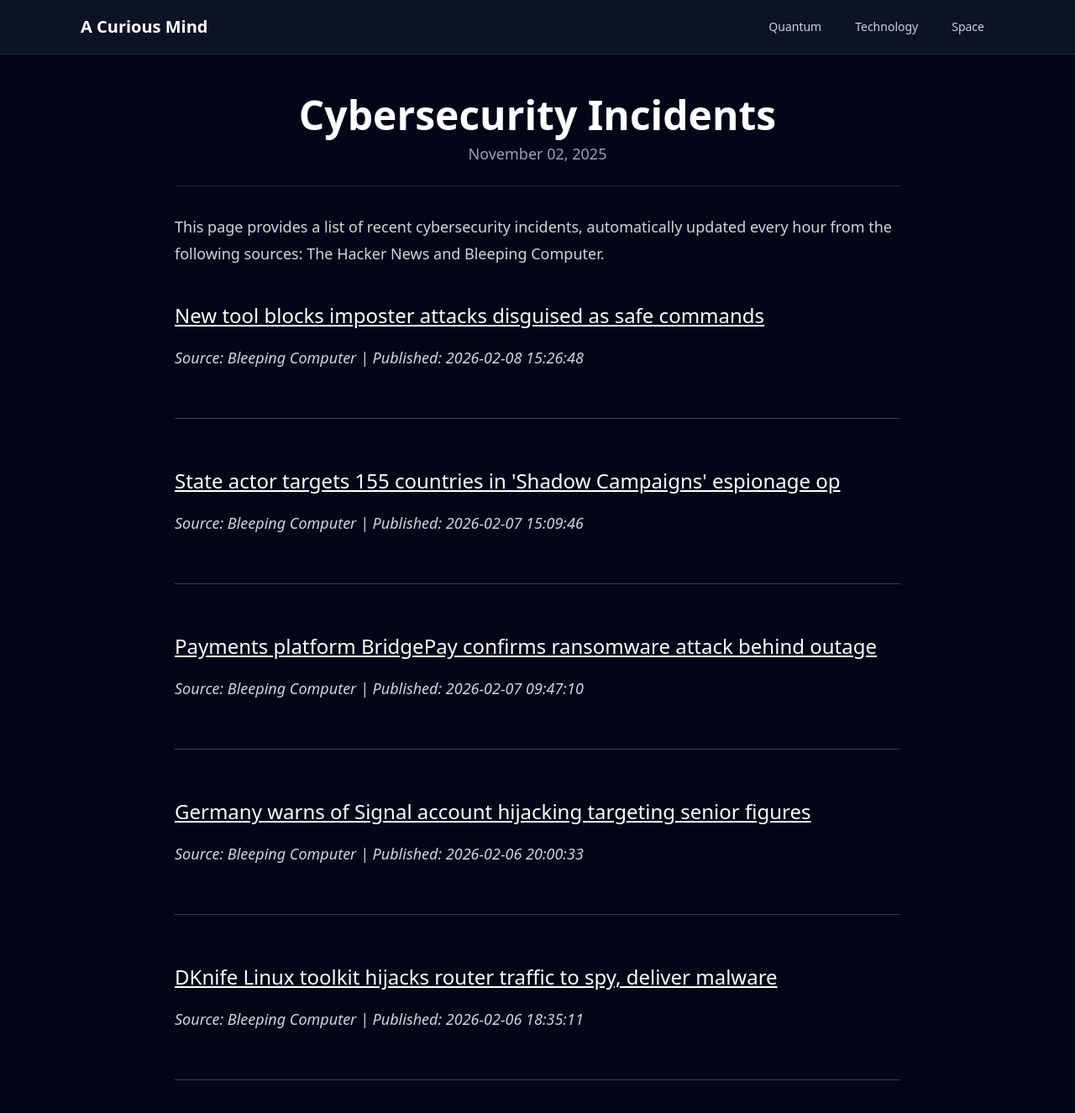
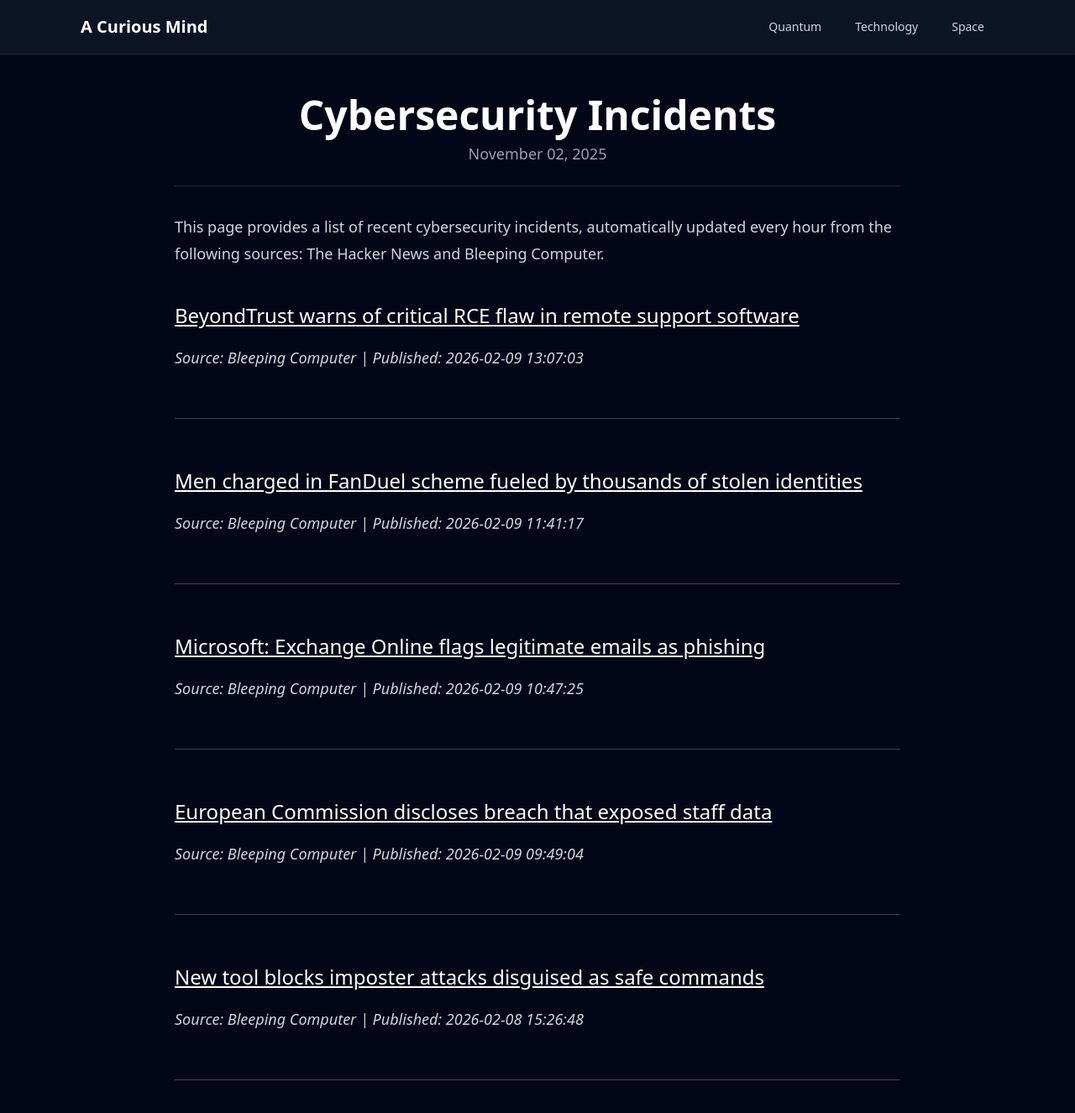
Before and after one commit to onehl7/onehl7.github.io, a Jekyll site: the page built from _posts/2025-11-02-cybersecurity-incidents.md, in a window 1280 px wide and 1400 px high. Shown: the top 1326 px of the window at 84% size. Built offline with Jekyll 4.4.1, drawn with Linux system fonts in a browser that asks for light colours; nearby versions of some CDN libraries.

Commit message:
Update news data

```diff
--- a/_data/news.json
+++ b/_data/news.json
@@ -1,32 +1,32 @@
 [
+  {
+    "source": "Bleeping Computer",
+    "title": "BeyondTrust warns of critical RCE flaw in remote support software",
+    "link": "https://www.bleepingcomputer.com/news/security/beyondtrust-warns-of-critical-rce-flaw-in-remote-support-software/",
+    "published": "2026-02-09 13:07:03"
+  },
+  {
+    "source": "Bleeping Computer",
+    "title": "Men charged in FanDuel scheme fueled by thousands of stolen identities",
+    "link": "https://www.bleepingcomputer.com/news/security/men-charged-in-massive-fanduel-fraud-scheme-fueled-by-thousands-of-stolen-identities/",
+    "published": "2026-02-09 11:41:17"
+  },
+  {
+    "source": "Bleeping Computer",
+    "title": "Microsoft: Exchange Online flags legitimate emails as phishing",
+    "link": "https://www.bleepingcomputer.com/news/microsoft/microsoft-exchange-online-flags-legitimate-emails-as-phishing/",
+    "published": "2026-02-09 10:47:25"
+  },
+  {
+    "source": "Bleeping Computer",
+    "title": "European Commission discloses breach that exposed staff data",
+    "link": "https://www.bleepingcomputer.com/news/security/european-commission-discloses-breach-that-exposed-staff-data/",
+    "published": "2026-02-09 09:49:04"
+  },
   {
     "source": "Bleeping Computer",
     "title": "New tool blocks imposter attacks disguised as safe commands",
     "link": "https://www.bleepingcomputer.com/news/security/new-tool-blocks-imposter-attacks-disguised-as-safe-commands/",
     "published": "2026-02-08 15:26:48"
-  },
-  {
-    "source": "Bleeping Computer",
-    "title": "State actor targets 155 countries in 'Shadow Campaigns' espionage op",
-    "link": "https://www.bleepingcomputer.com/news/security/state-actor-targets-155-countries-in-shadow-campaigns-espionage-op/",
-    "published": "2026-02-07 15:09:46"
-  },
-  {
-    "source": "Bleeping Computer",
-    "title": "Payments platform BridgePay confirms ransomware attack behind outage",
-    "link": "https://www.bleepingcomputer.com/news/security/payments-platform-bridgepay-confirms-ransomware-attack-behind-outage/",
-    "published": "2026-02-07 09:47:10"
-  },
-  {
-    "source": "Bleeping Computer",
-    "title": "Germany warns of Signal account hijacking targeting senior figures",
-    "link": "https://www.bleepingcomputer.com/news/security/germany-warns-of-signal-account-hijacking-targeting-senior-figures/",
-    "published": "2026-02-06 20:00:33"
-  },
-  {
-    "source": "Bleeping Computer",
-    "title": "DKnife Linux toolkit hijacks router traffic to spy, deliver malware",
-    "link": "https://www.bleepingcomputer.com/news/security/dknife-linux-toolkit-hijacks-router-traffic-to-spy-deliver-malware/",
-    "published": "2026-02-06 18:35:11"
   }
 ]
```
